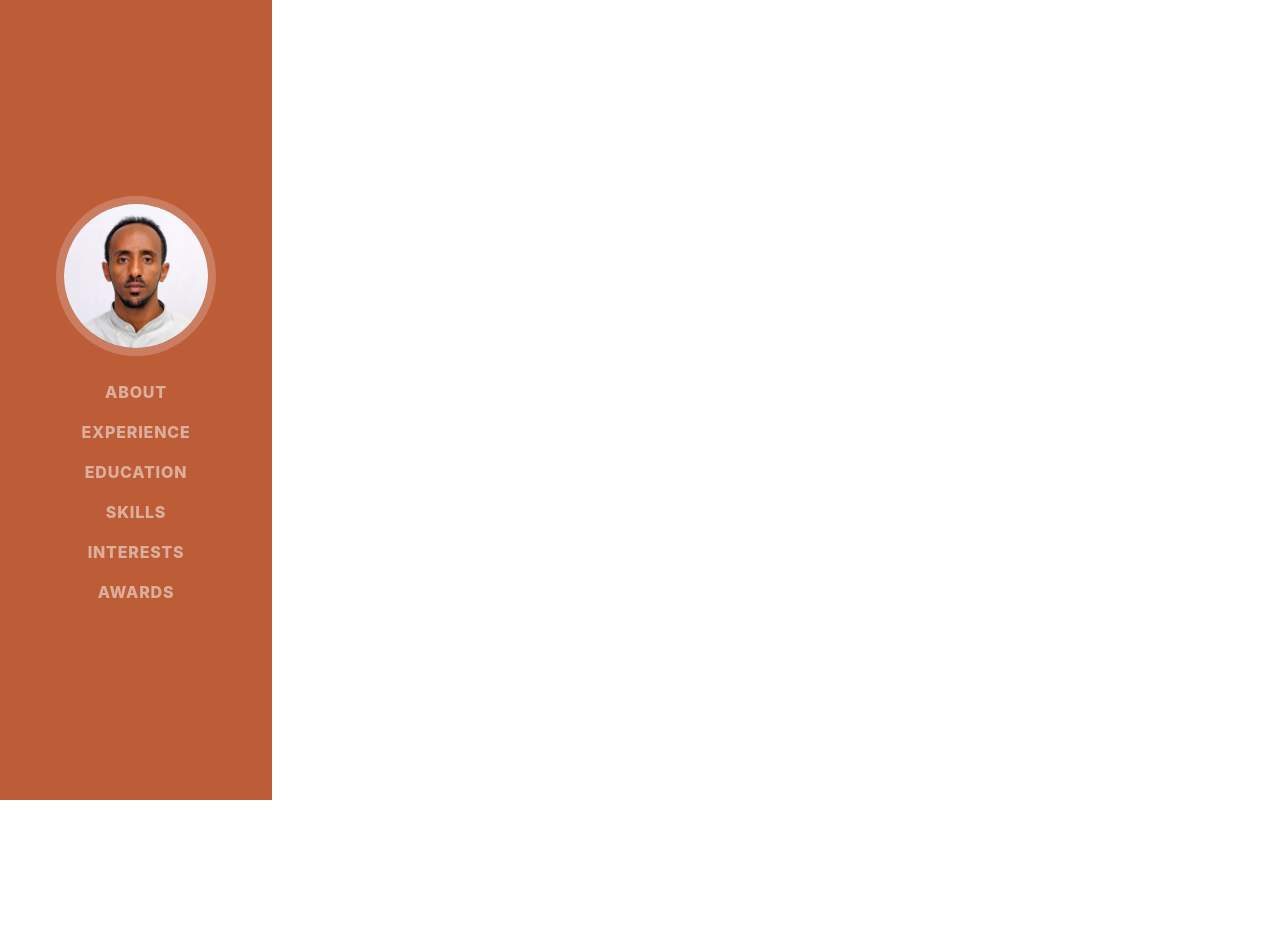
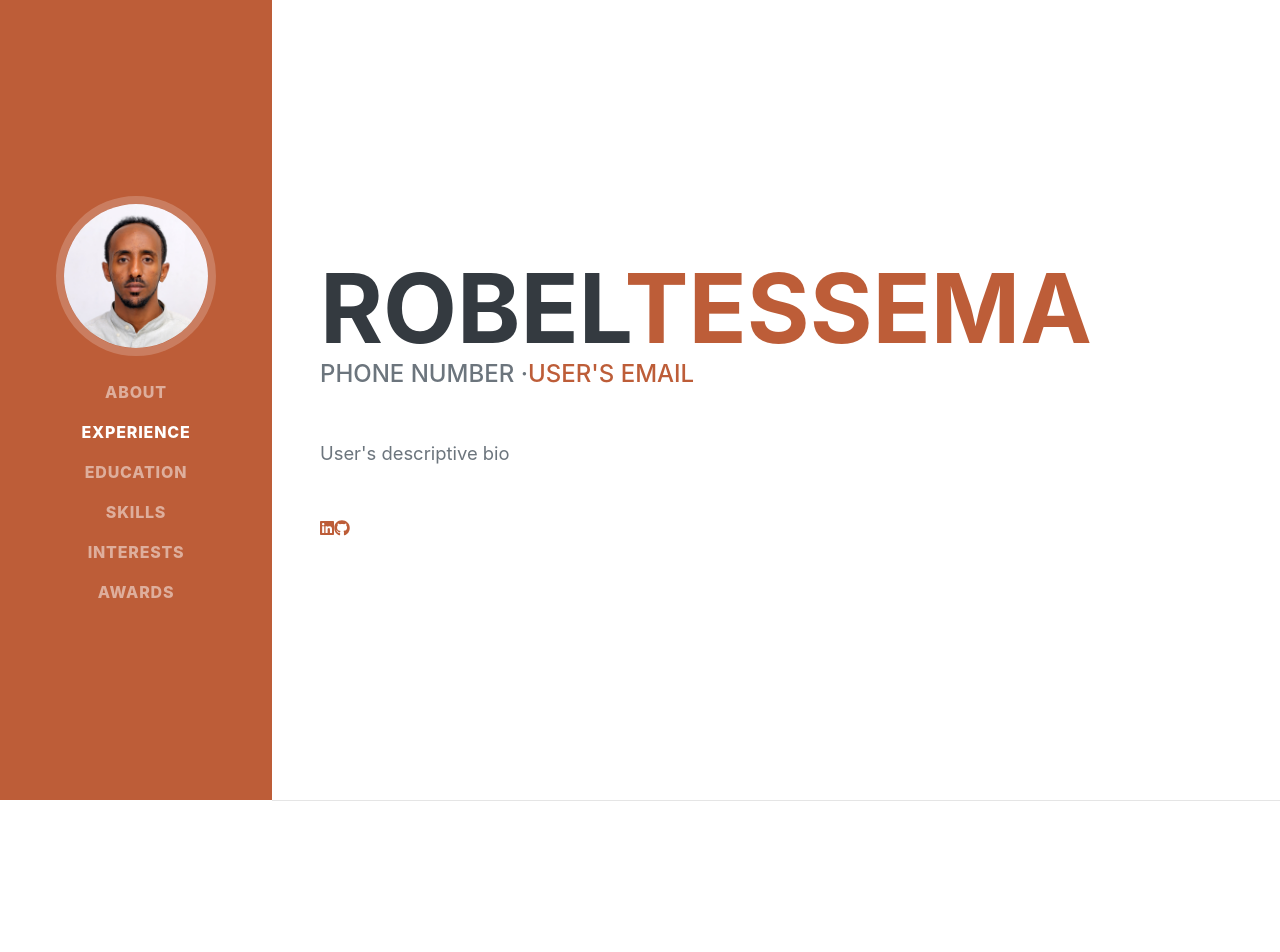
Before and after one commit to robivictor/robivictor.github.io, a React (Create React App) app: page / in a window 1280 px wide. Shown: the top 952 px of the page. Before the commit the page ends 800 px from the top, so only its background shows below. Built offline with nearby package versions, Linux system fonts and the light colour scheme; a web font is replaced by a local one.

Commit message:
modify components and add experience to the app.js

```diff
--- a/src/App.js
+++ b/src/App.js
@@ -1,33 +1,36 @@
-import React, {Component}from 'react';
-import Sidebar from './Components/Sidebar';
-// import Landing from './Components/Landing';
-// import Experience from './Components/Landing';
-// import Education from './Components/Education';
-// import Skills from './Components/Skills';
-// import Interests from './Components/Interests';
-// import Awards from './Components/Awards';
-import jsonResume from './resumeJson.json'
+import React, { Component } from "react";
+import Sidebar from "./Components/Sidebar";
+import Landing from "./Components/Landing";
+import Experience from "./Components/Experience";
+import Education from "./Components/Education";
+import Skills from "./Components/Skills";
+import Interests from "./Components/Interests";
+import Awards from "./Components/Awards";
+import jsonResume from "./resumeJson.json";
 
-
-class App extends Component{
-
-  constructor(props){
+class App extends Component {
+  constructor(props) {
     super(props);
 
     this.state = {
-       landingData : jsonResume.landing,
-       experience : jsonResume.experience,
-       education : jsonResume.education,
-       skills : jsonResume.skills,
-       interests : jsonResume.interests,
-       awards : jsonResume.awards
-    }
+      landingData: jsonResume.landing,
+      experience: jsonResume.experience,
+      education: jsonResume.education,
+      skills: jsonResume.skills,
+      interests: jsonResume.interests,
+      awards: jsonResume.awards,
+    };
   }
 
-  render(){
+  render() {
     return (
       <div className="App">
-        <Sidebar sidebarData={this.state.landingData}/>
+        <Sidebar sidebarData={this.state.landingData} />
+        <div className="container-fluid p-0">
+          <Landing landingData={this.state.landingData} />
+          <hr className="m-0" />
+          <Experience experience={this.state.experience} />
+        </div>
       </div>
     );
   }
--- a/src/Components/Awards.js
+++ b/src/Components/Awards.js
@@ -0,0 +1,15 @@
+import React, {Component} from 'react';
+
+class Awards extends Component {
+    constructor(props){
+        super(props);
+    }
+
+    render(){
+        return(
+            <div>Awards</div>
+        );
+    }
+}
+
+export default Awards;
--- a/src/Components/Education.js
+++ b/src/Components/Education.js
@@ -0,0 +1,15 @@
+import React, { Component } from "react";
+
+class Education extends Component {
+    constructor(props){
+        super(props);
+    }
+
+    render(){
+        return(
+            <div>Education</div>
+        );
+    }
+}
+
+export default Education;
--- a/src/Components/Experience.js
+++ b/src/Components/Experience.js
@@ -0,0 +1,34 @@
+import React, {Component} from 'react';
+
+class Experience extends Component {
+    constructor(props){
+        super(props);
+        this.experience = props.experience;
+    }
+
+    render(){
+        return(
+            <section className="resume-section p-3 p-lg-5 d-flex justify-content-center" id="experience">
+            <div className="w-100">
+              <h2 className="mb-5">Experience</h2>
+              {
+                this.experience.map((exp, index) => (
+                  <div key={index} className="resume-item d-flex flex-column flex-md-row justify-content-between mb-5">
+                    <div className="resume-content">
+                      <h3 className="mb-0">{exp.position}</h3>
+                      <div className="subheading mb-3">{exp.organization}</div>
+                      <p>{exp.aboutWork}</p>
+                    </div>
+                    <div className="resume-date text-md-right">
+                      <span className="text-primary">{exp.fromDate} - {exp.toDate}</span>
+                    </div>
+                  </div>
+                ))
+              }
+            </div>
+          </section>
+        );
+    }
+}
+
+export default Experience;
--- a/src/Components/Interests.js
+++ b/src/Components/Interests.js
@@ -0,0 +1,15 @@
+import React, { Component } from "react";
+
+class Interests extends Component {
+    constructor(props){
+        super(props);
+    }
+
+    render(){
+        return(
+            <div>Interests</div>
+        );
+    }
+}
+
+export default Interests;
--- a/src/Components/Landing.js
+++ b/src/Components/Landing.js
@@ -0,0 +1,40 @@
+import React, { Comonent, Component } from "react";
+import { FontAwesomeIcon } from "@fortawesome/react-fontawesome";
+import { faGithub, faLinkedin } from "@fortawesome/free-brands-svg-icons";
+
+class Landing extends Component {
+    constructor(props) {
+        super(props);
+        this.landingData = props.landingData;
+    }
+
+    render() {
+        return (
+            <section
+                className="resume-section p-3 p-lg-5 d-flex align-items-center"
+                id="about">
+                <div className="w-100">
+                    <h1 className="mb-0">
+                        {this.landingData.firstName}
+                        <span className="text-primary">{this.landingData.lastName}</span>
+                    </h1>
+                    <div className="subheading mb-5">
+                        {this.landingData.phoneNumber} ·
+            <a href="mailto:name@email.com">{this.landingData.email}</a>
+                    </div>
+                    <p className="lead mb-5">{this.landingData.bio}</p>
+                    <div className="social-icons">
+                        <a href={this.landingData.linkedin}>
+                            <FontAwesomeIcon icon={faLinkedin} />
+                        </a>
+                        <a href={this.landingData.github}>
+                            <FontAwesomeIcon icon={faGithub} />
+                        </a>
+                    </div>
+                </div>
+            </section>
+        );
+    }
+}
+
+export default Landing;
--- a/src/Components/Skills.js
+++ b/src/Components/Skills.js
@@ -0,0 +1,14 @@
+import React, { Component } from "react";
+class Skills extends Component {
+    constructor(props){
+        super(props);
+    }
+
+    render(){
+        return(
+            <div>Skills</div>
+        );
+    }
+}
+
+export default Skills;
```
